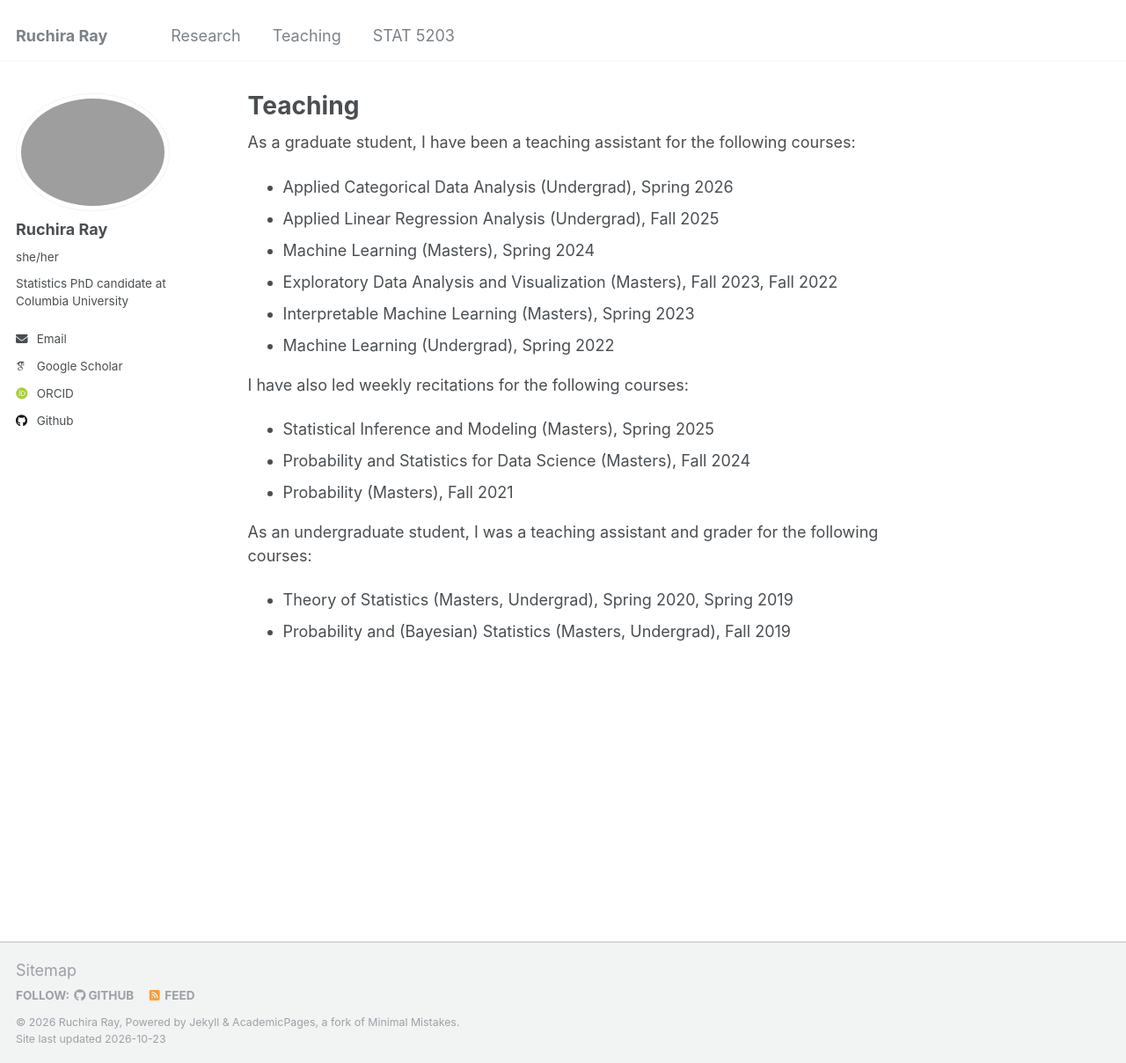
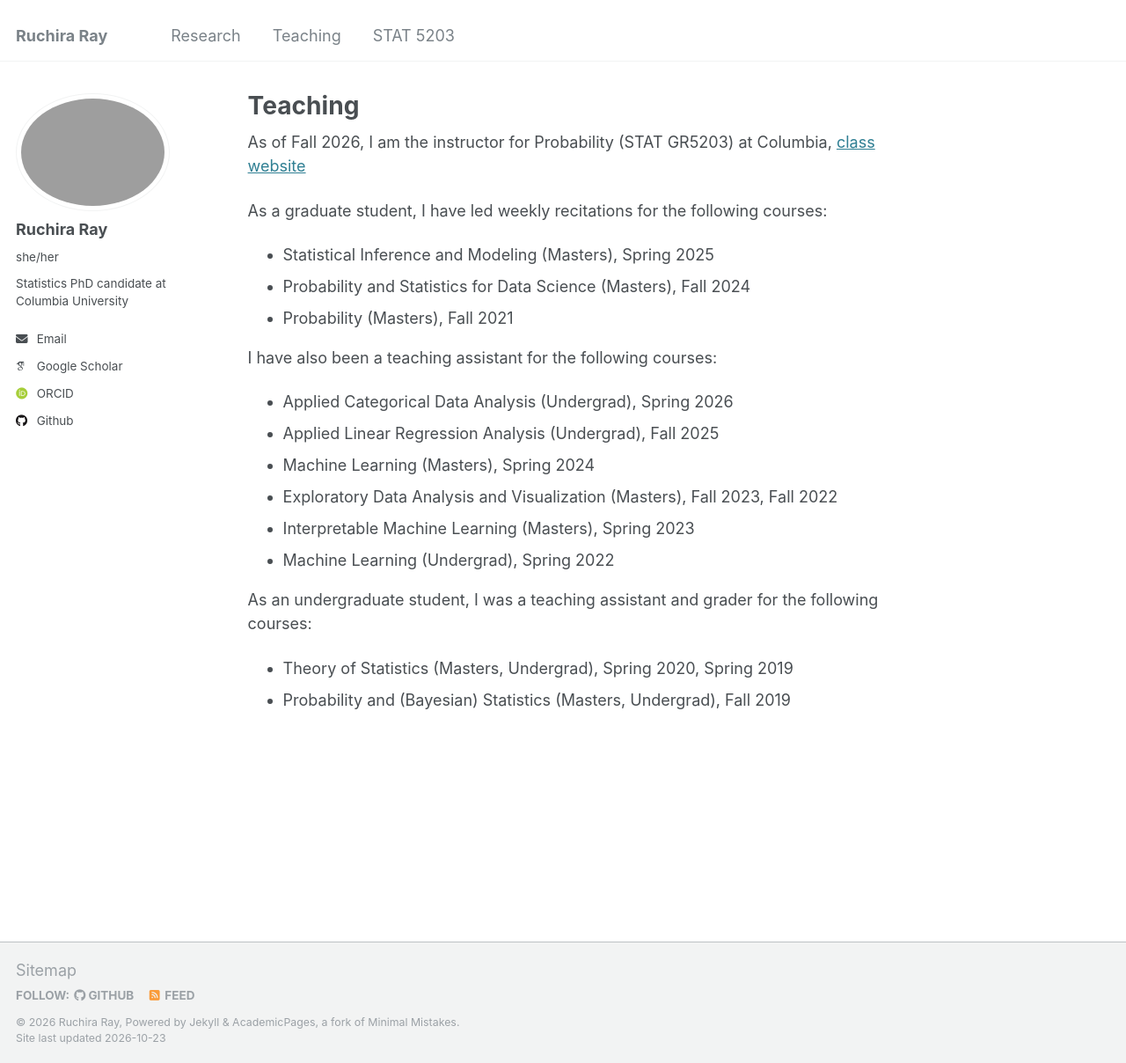
Before and after one commit to rray123/rray123.github.io, a Jekyll site: the page built from _pages/teaching.md, in a window 1280 px wide and 1208 px high. Shown: the whole window at 88% size. Built offline with Jekyll 4.4.1, drawn with Linux system fonts in a browser that asks for light colours; some web fonts are replaced.

Commit message:
Update teaching.md

```diff
--- a/_pages/teaching.md
+++ b/_pages/teaching.md
@@ -6,8 +6,14 @@ author_profile: true
 #   - /teaching/
 #   - /teaching.html
 ---
+As of Fall 2026, I am the instructor for Probability (STAT GR5203) at Columbia, [class website](https://rray123.github.io/STAT5203/)
 
-As a graduate student, I have been a teaching assistant for the following courses:
+As a graduate student, I have led weekly recitations for the following courses:
+* Statistical Inference and Modeling (Masters), Spring 2025
+* Probability and Statistics for Data Science (Masters), Fall 2024
+* Probability (Masters), Fall 2021
+
+I have also been a teaching assistant for the following courses:
 * Applied Categorical Data Analysis (Undergrad), Spring 2026
 * Applied Linear Regression Analysis (Undergrad), Fall 2025
 * Machine Learning (Masters), Spring 2024
```
Also changed, not shown: other parts of _pages/teaching.md (+0 -5 lines).
